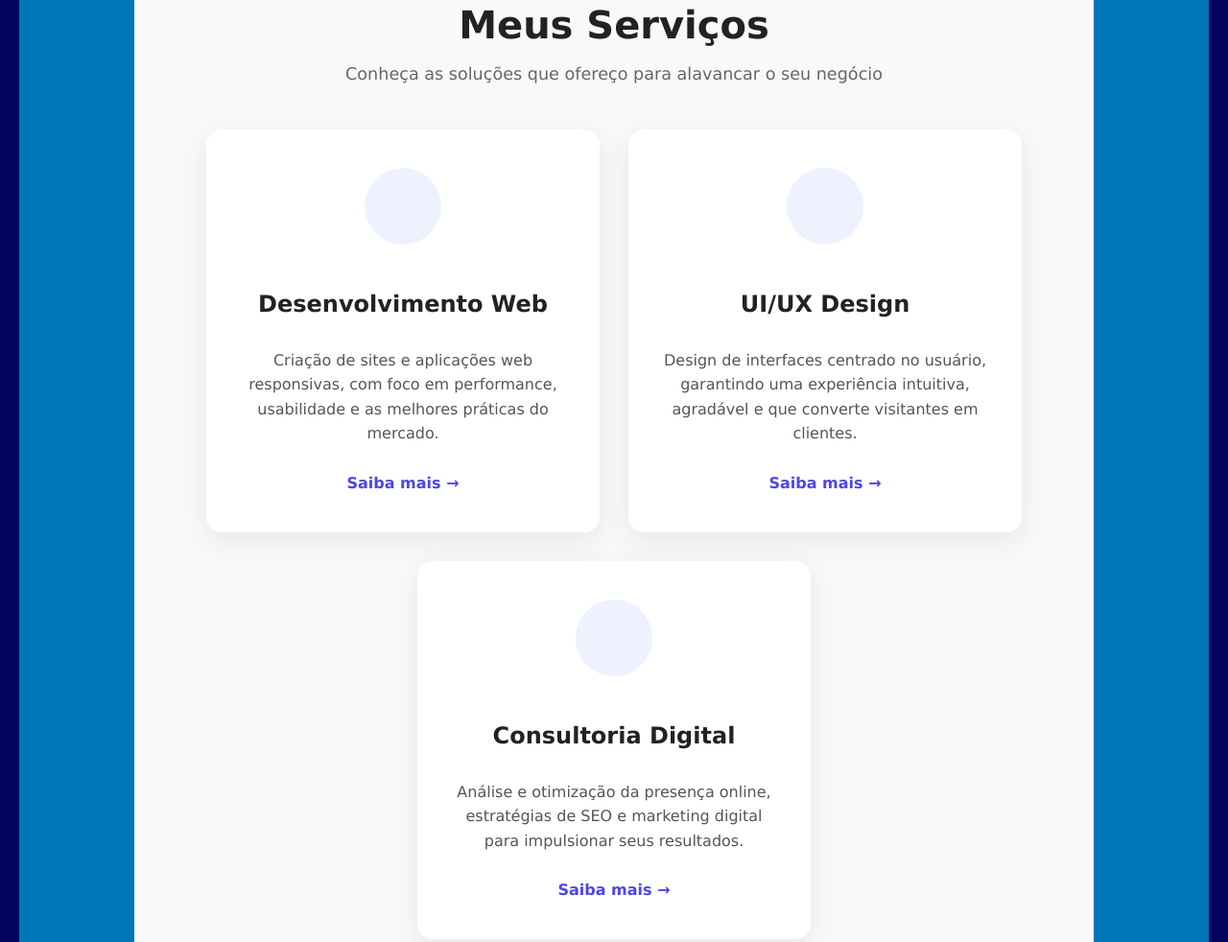
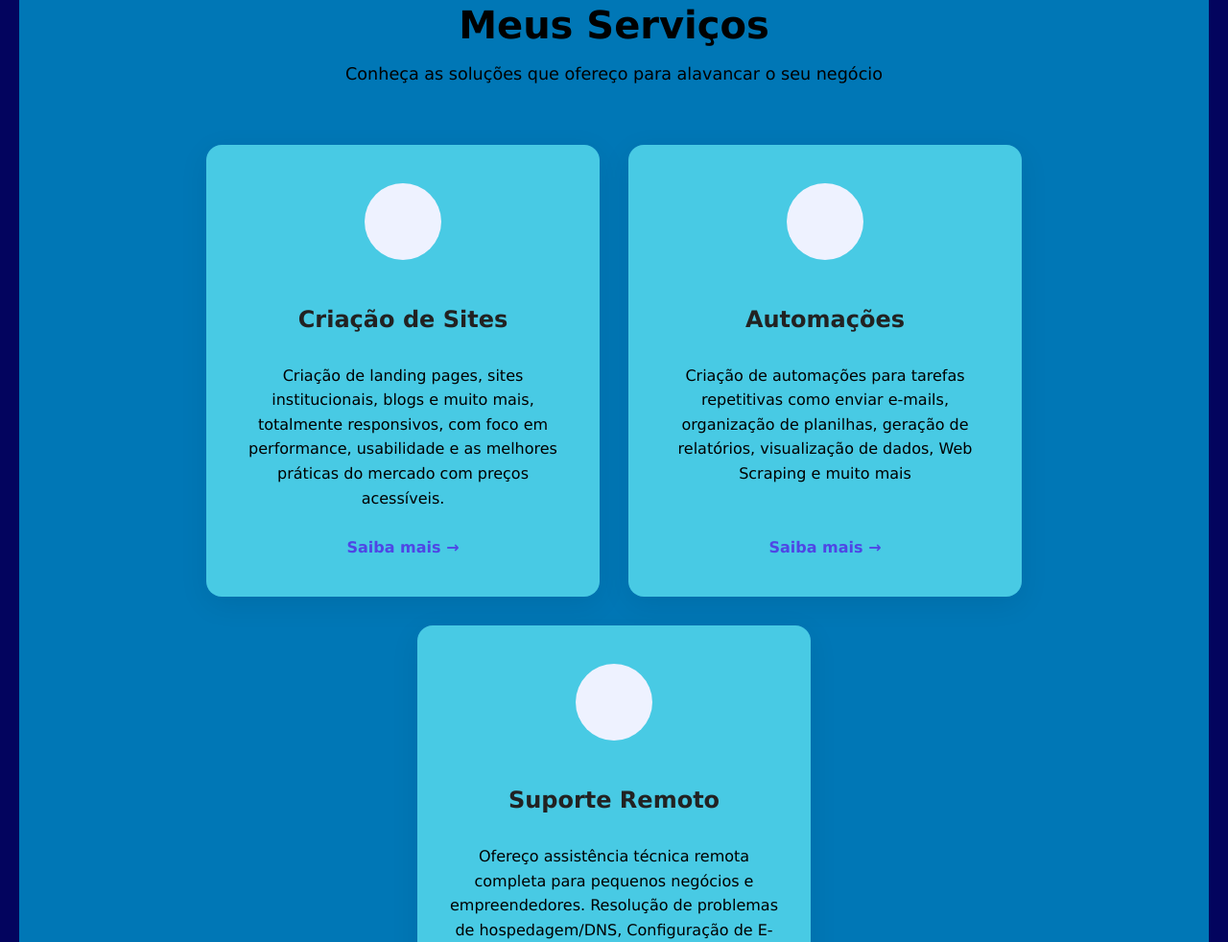
Before and after one commit to rogin2005/rogin2005.github.io, a plain HTML site: page index.html in a window 1280 px wide. Shown: the part 1096-2078 px from the top of the page at 96% size. Drawn offline with Linux system fonts and the light colour scheme.

Commit message:
feat: refatoracao portfolio pt2

```diff
--- a/css/estilo.css
+++ b/css/estilo.css
@@ -103,7 +103,8 @@ nav {
   max-width: 80%;
   padding: 80px 20px;
   margin: 0 auto;
-  background-color: #f8f9fa; /* fundo claro, altere conforme seu tema */
+  border-radius: 10px;
+  background-color: #0077b6; /* fundo claro, altere conforme seu tema */
 }
 
 .container-serv {
@@ -115,13 +116,13 @@ nav {
   font-size: 2.5rem;
   text-align: center;
   margin-bottom: 0.5rem;
-  color: #222;
+  color: black;
 }
 
 .section-subtitle {
   text-align: center;
   font-size: 1.1rem;
-  color: #666;
+  color: black;
   margin-bottom: 3rem;
 }
 
@@ -131,11 +132,12 @@ nav {
   flex-wrap: wrap;
   justify-content: center;
   gap: 30px;
+  margin-top: 4rem;
 }
 
 /* Cada card */
 .service-card {
-  background: #ffffff;
+  background: #48cae4;
   border-radius: 16px;
   padding: 40px 30px;
   flex: 1 1 280px; /* base de 280px, cresce e encolhe */
@@ -182,7 +184,7 @@ nav {
 
 /* Descrição */
 .service-card p {
-  color: #555;
+  color: black;
   line-height: 1.6;
   margin-bottom: 1.8rem;
   flex-grow: 1;
--- a/index.html
+++ b/index.html
@@ -46,8 +46,7 @@
                 <h2>Sobre Mim</h2>
 
                 <p>
-                    <strong>Estudante de tecnologia</strong><br>
-                    Foco: desenvolvimento web full stack<br>
+                    <strong>Técnico em TI & Desenvolvedor Full Stack em formação.</strong><br><br>
                 </p>
 
                 <p>Técnico de TI com formação superior em Análise e Desenvolvimento de Sistemas e experiência prática em
@@ -80,10 +79,10 @@
                             <div class="icon-wrapper">
                                 <i class="fas fa-code"></i>
                             </div>
-                            <h3>Desenvolvimento Web</h3>
+                            <h3>Criação de Sites</h3>
                             <p>
-                                Criação de sites e aplicações web responsivas, com foco em performance,
-                                usabilidade e as melhores práticas do mercado.
+                                Criação de landing pages, sites institucionais, blogs e muito mais, totalmente responsivos, com foco em performance,
+                                usabilidade e as melhores práticas do mercado com preços acessíveis.
                             </p>
                             <a href="#" class="service-link">Saiba mais →</a>
                         </div>
@@ -93,10 +92,9 @@
                             <div class="icon-wrapper">
                                 <i class="fas fa-paint-brush"></i>
                             </div>
-                            <h3>UI/UX Design</h3>
+                            <h3>Automações</h3>
                             <p>
-                                Design de interfaces centrado no usuário, garantindo uma experiência
-                                intuitiva, agradável e que converte visitantes em clientes.
+                                Criação de automações para tarefas repetitivas como enviar e-mails, organização de planilhas, geração de relatórios, visualização de dados, Web Scraping e muito mais
                             </p>
                             <a href="#" class="service-link">Saiba mais →</a>
                         </div>
@@ -106,10 +104,9 @@
                             <div class="icon-wrapper">
                                 <i class="fas fa-chart-line"></i>
                             </div>
-                            <h3>Consultoria Digital</h3>
+                            <h3>Suporte Remoto</h3>
                             <p>
-                                Análise e otimização da presença online, estratégias de SEO e
-                                marketing digital para impulsionar seus resultados.
+                                Ofereço assistência técnica remota completa para pequenos negócios e empreendedores. Resolução de problemas de hospedagem/DNS, Configuração de E-mail Profissional, Manutenção preventiva (Atualizações de segurança e backups), Suporte via acesso remoto: Entro no seu computador (com sua autorização) e resolvo o problema na hora, sem burocracia.
                             </p>
                             <a href="#" class="service-link">Saiba mais →</a>
                         </div>
```
